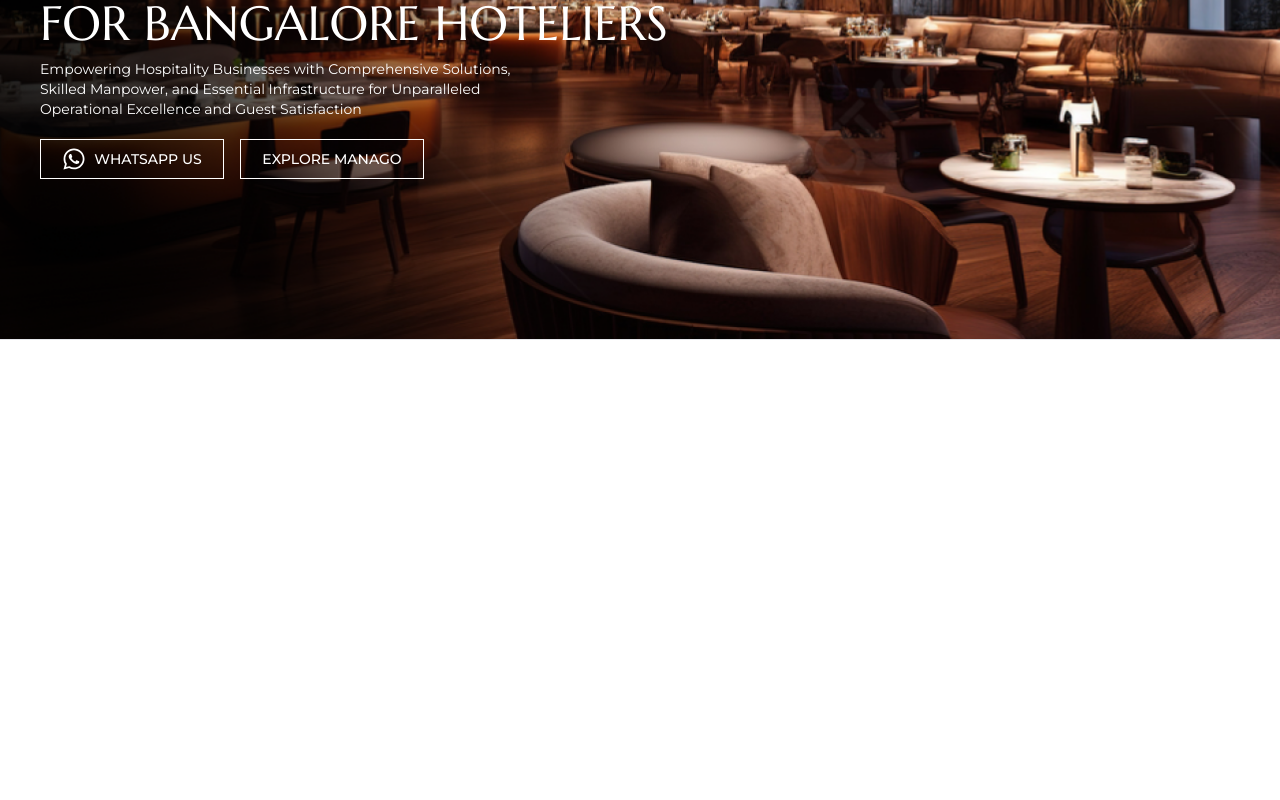
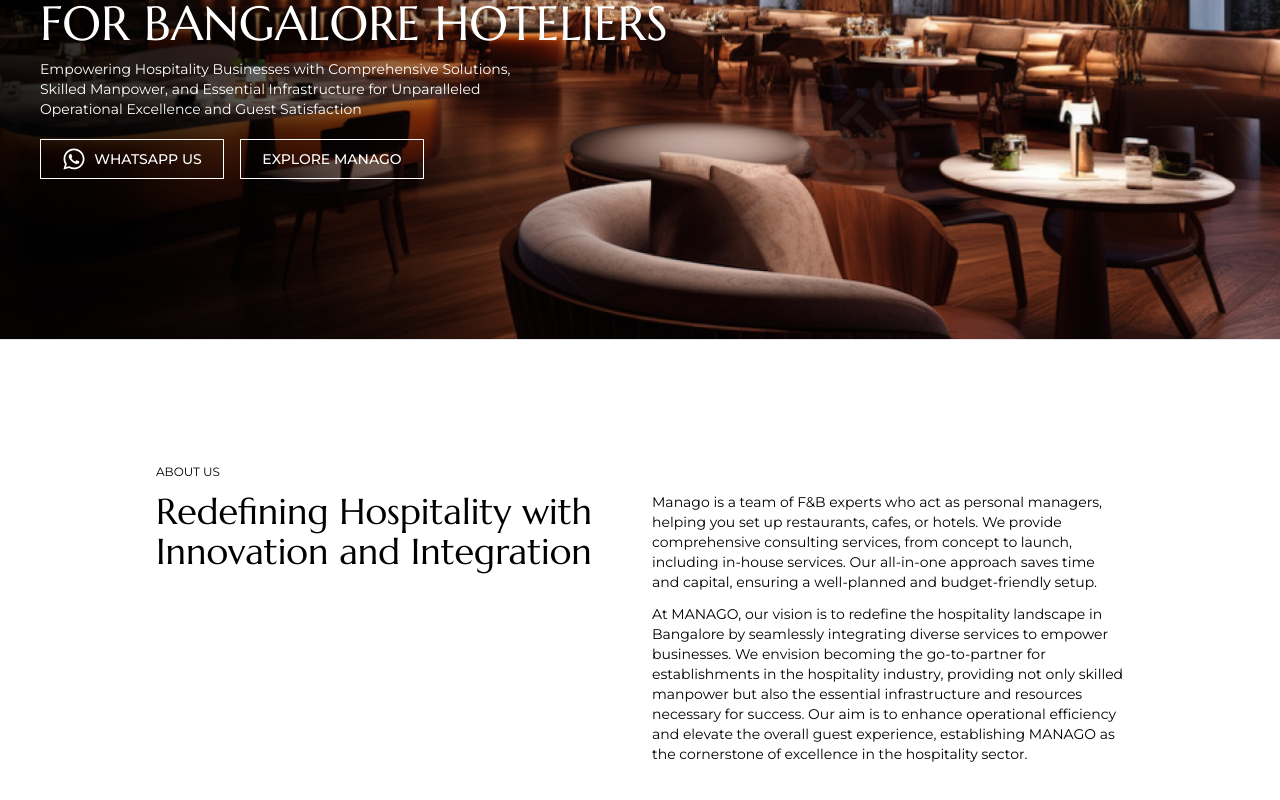
Before and after one commit to manago-tech/manago-latest, a Next.js app: page / in a window 1280 px wide. Shown: the part 460-1260 px from the top of the page. Before the commit the page ends 800 px from the top, so only its background shows below. Built offline with nearby package versions, Linux system fonts and the light colour scheme.

Commit message:
feat: Added about section

```diff
--- a/app/globals.css
+++ b/app/globals.css
@@ -12,6 +12,6 @@
 
 .marcellus {
     font-family: "Marcellus", serif;
-    font-weight: 400;
+    /* font-weight: 400; */
     font-style: normal;
   }
--- a/app/page.tsx
+++ b/app/page.tsx
@@ -1,9 +1,11 @@
 import Hero from "@/components/pages/hero";
+import About from "@/components/pages/about";
 
 export default function Home() {
   return (
     <main className="flex min-h-screen flex-col">
       <Hero />
+      <About />
     </main>
   );
 }
--- a/components/pages/about.tsx
+++ b/components/pages/about.tsx
@@ -2,8 +2,21 @@
 
 export default function About() {
   return (
-    <div>
-
+    <div className="flex flex-col md:flex-row mx-10 md:mx-36 my-14 md:my-28 ">
+      <div className="flex flex-col md:w-1/2 p-3 gap-3">
+      <p className="text-xs ">
+        ABOUT US
+        </p>
+        <h1 className="marcellus text-4xl font-light">Redefining Hospitality with Innovation and Integration</h1>
+      </div>
+      <div className="flex flex-col gap-3 md:w-1/2 p-3 pt-10">
+        <p className="text-sm">
+          Manago is a team of F&B experts who act as personal managers, helping you set up restaurants, cafes, or hotels. We provide comprehensive consulting services, from concept to launch, including in-house services. Our all-in-one approach saves time and capital, ensuring a well-planned and budget-friendly setup.
+        </p>
+        <p className="text-sm">
+          At MANAGO, our vision is to redefine the hospitality landscape in Bangalore by seamlessly integrating diverse services to empower businesses. We envision becoming the go-to-partner for establishments in the hospitality industry, providing not only skilled manpower but also the essential infrastructure and resources necessary for success. Our aim is to enhance operational efficiency and elevate the overall guest experience, establishing MANAGO as the cornerstone of excellence in the hospitality sector.
+        </p>
+      </div>
     </div>
   );
 }
```
